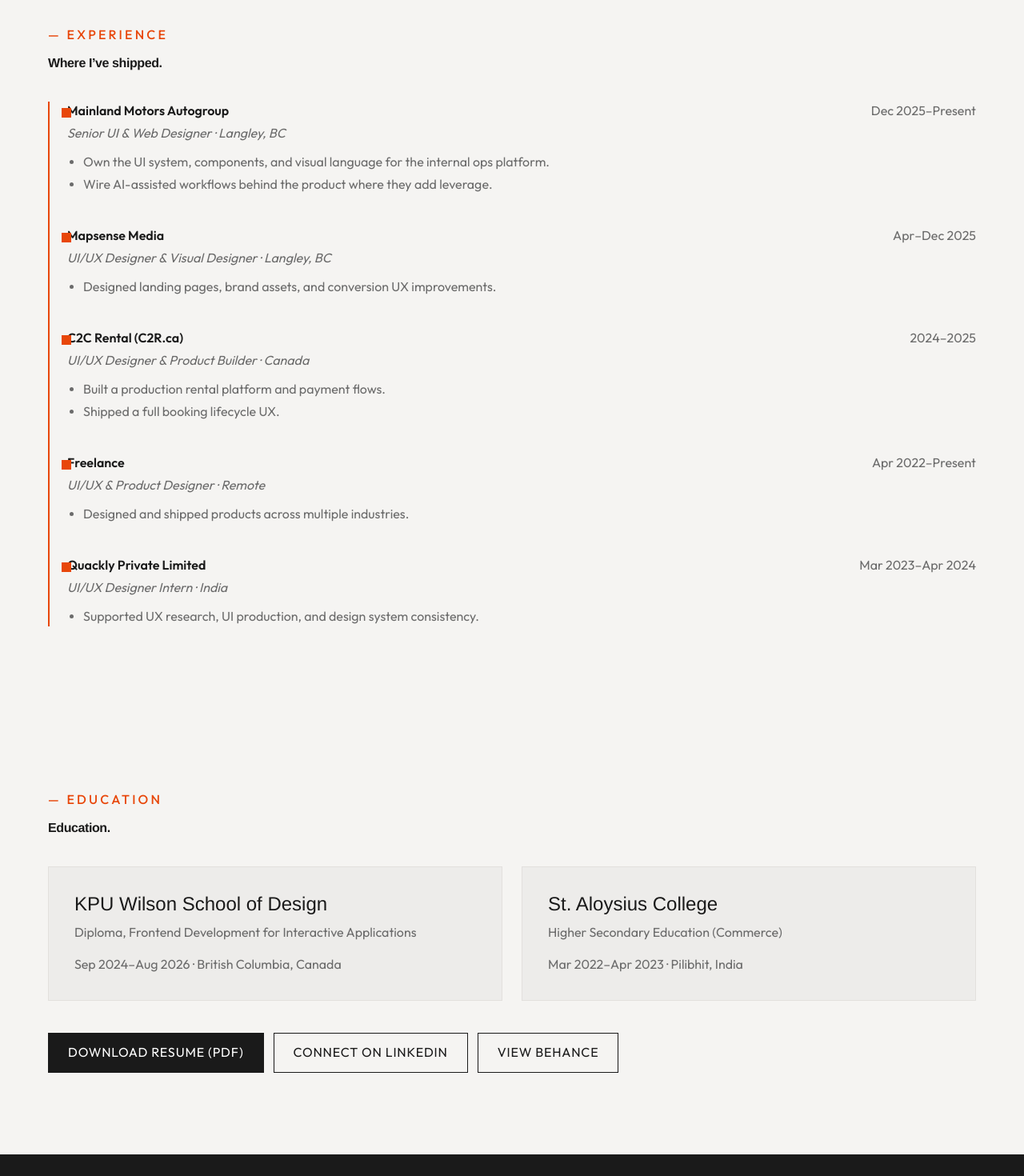
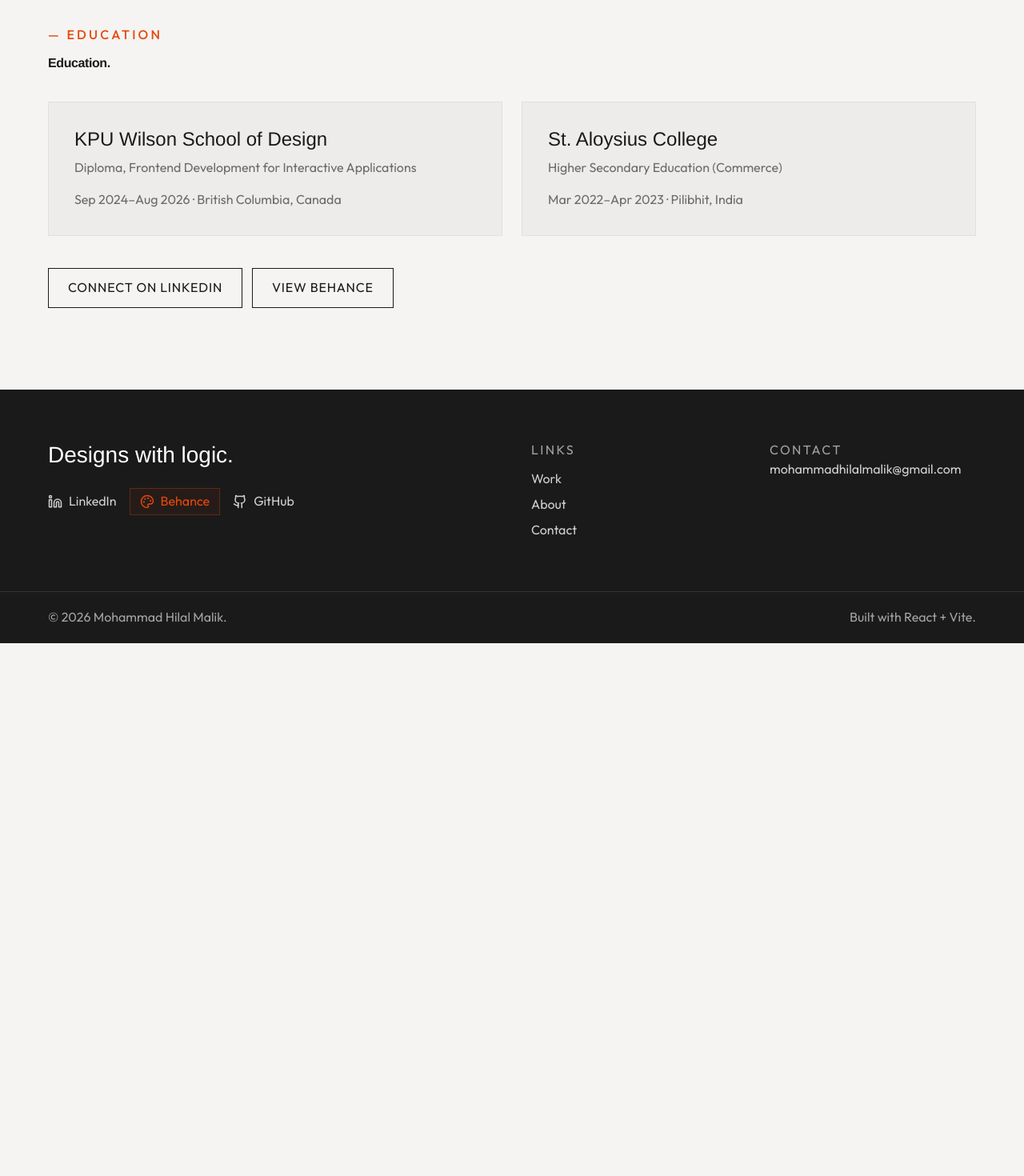
Before and after one commit to papjihaihumaapke/portfolionew, a React (Vite) app: page /about in a window 1280 px wide. Shown: the part 1920-3390 px from the top of the page at 80% size. After the commit the page ends 2724 px from the top, so only its background shows below. Built offline with nearby package versions, Linux system fonts and the light colour scheme; a web font is replaced by a local one.

Commit message:
Remove timeline section from About page for a cleaner layout

```diff
--- a/src/pages/About.tsx
+++ b/src/pages/About.tsx
@@ -77,46 +77,6 @@
         <div className="container-page">
           <AnimatedSection className="space-y-10">
             <div className="space-y-4">
-              <SectionLabel>{c.timeline.label}</SectionLabel>
-              <h2 className="font-display text-[var(--text-display)] leading-[0.95] tracking-tight">
-                {c.timeline.headline}
-              </h2>
-            </div>
-
-            <div className="relative pl-6">
-              <div className="absolute left-0 top-0 bottom-0 w-[2px] bg-accent" />
-              <div className="space-y-10">
-                {c.timeline.entries.map((e) => (
-                  <div key={e.company} className="relative">
-                    <div className="absolute -left-[7px] top-2 w-3 h-3 bg-accent" />
-                    <div className="grid gap-2 sm:grid-cols-[1fr_auto] sm:items-start">
-                      <div className="space-y-1">
-                        <div className="font-body font-semibold text-text">{e.company}</div>
-                        <div className="font-body italic text-muted">
-                          {e.role} · {e.location}
-                        </div>
-                      </div>
-                      <div className="font-body text-[var(--text-small)] text-muted sm:text-right">
-                        {e.date}
-                      </div>
-                    </div>
-                    <ul className="mt-3 list-disc pl-5 space-y-1 font-body text-[var(--text-body)] text-muted">
-                      {e.bullets.map((b) => (
-                        <li key={b}>{b}</li>
-                      ))}
-                    </ul>
-                  </div>
-                ))}
-              </div>
-            </div>
-          </AnimatedSection>
-        </div>
-      </section>
-
-      <section className="section">
-        <div className="container-page">
-          <AnimatedSection className="space-y-10">
-            <div className="space-y-4">
               <SectionLabel>{c.education.label}</SectionLabel>
               <h2 className="font-display text-[var(--text-display)] leading-[0.95] tracking-tight">
                 Education.
@@ -138,9 +98,6 @@
             </div>
 
             <div className="flex flex-col gap-3 md:flex-row md:flex-wrap">
-              <Button href={c.ctas.resume.href} variant="filled">
-                {c.ctas.resume.label}
-              </Button>
               <Button href={c.ctas.linkedin.href} variant="outlined">
                 {c.ctas.linkedin.label}
               </Button>
```
